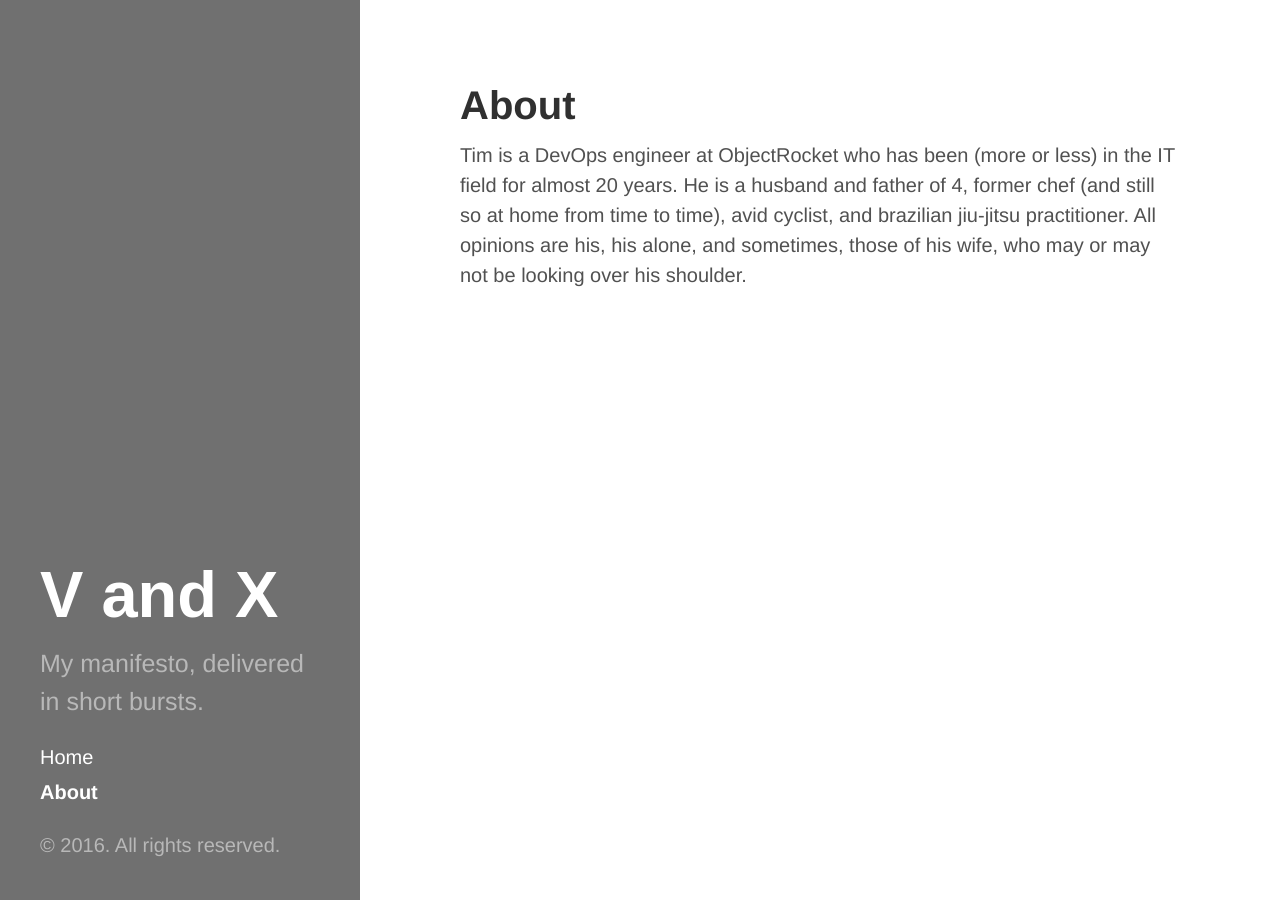
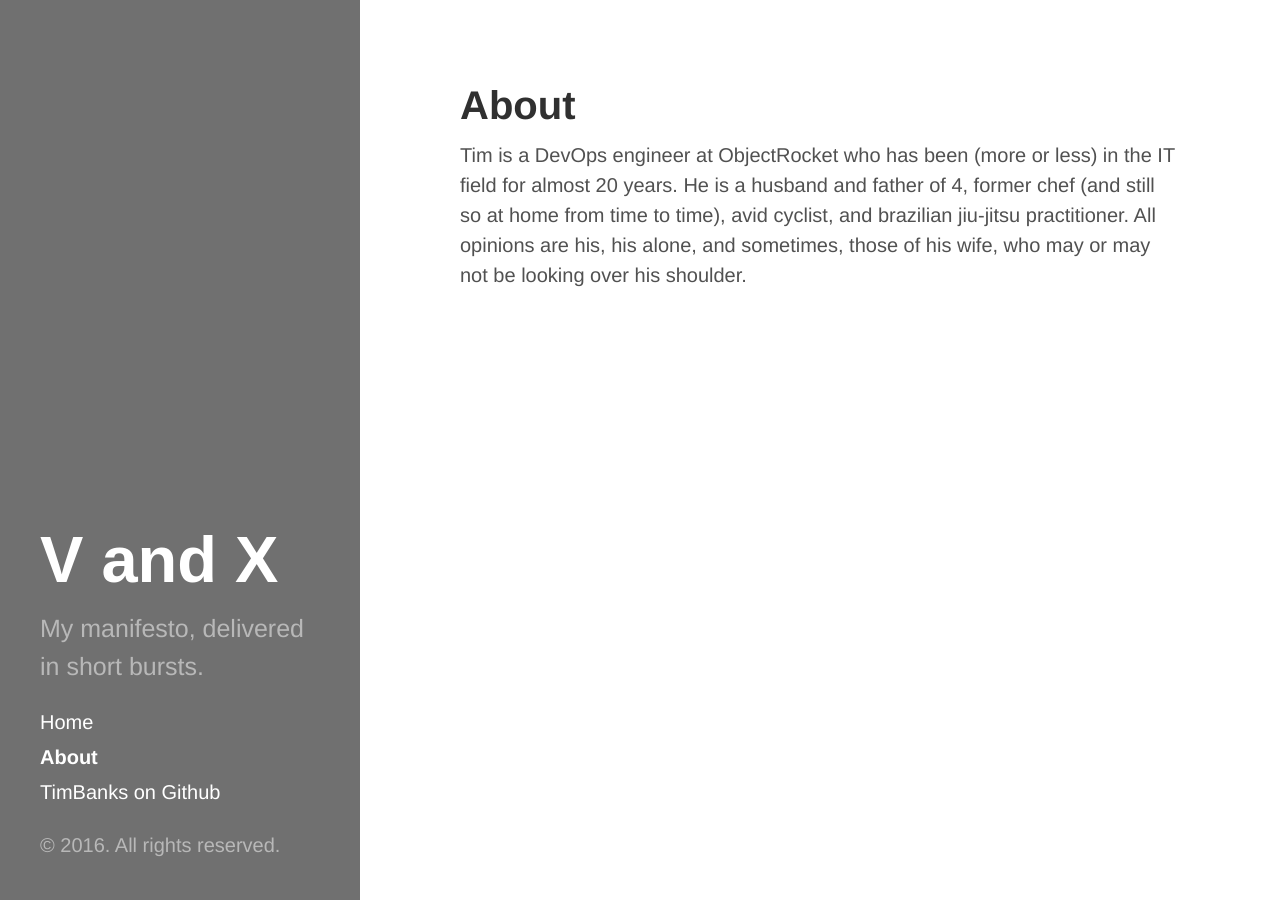
Before and after one commit to TimBanks/blog, a Jekyll site: the page built from about.md, in a window 1280 px wide. Built offline with Jekyll 4.4.1, drawn with Linux system fonts in a browser that asks for light colours.

Commit message:
changed side links

```diff
--- a/_includes/sidebar.html
+++ b/_includes/sidebar.html
@@ -26,7 +26,7 @@
         {% endif %}
       {% endfor %}
 
-      <a class="sidebar-nav-item" href="{{ site.github_username }}"></a>
+      <a class="sidebar-nav-item" href="{{ site.github_username }}">TimBanks on Github</a>
     </nav>
 
     <p>&copy; {{ site.time | date: '%Y' }}. All rights reserved.</p>
```
